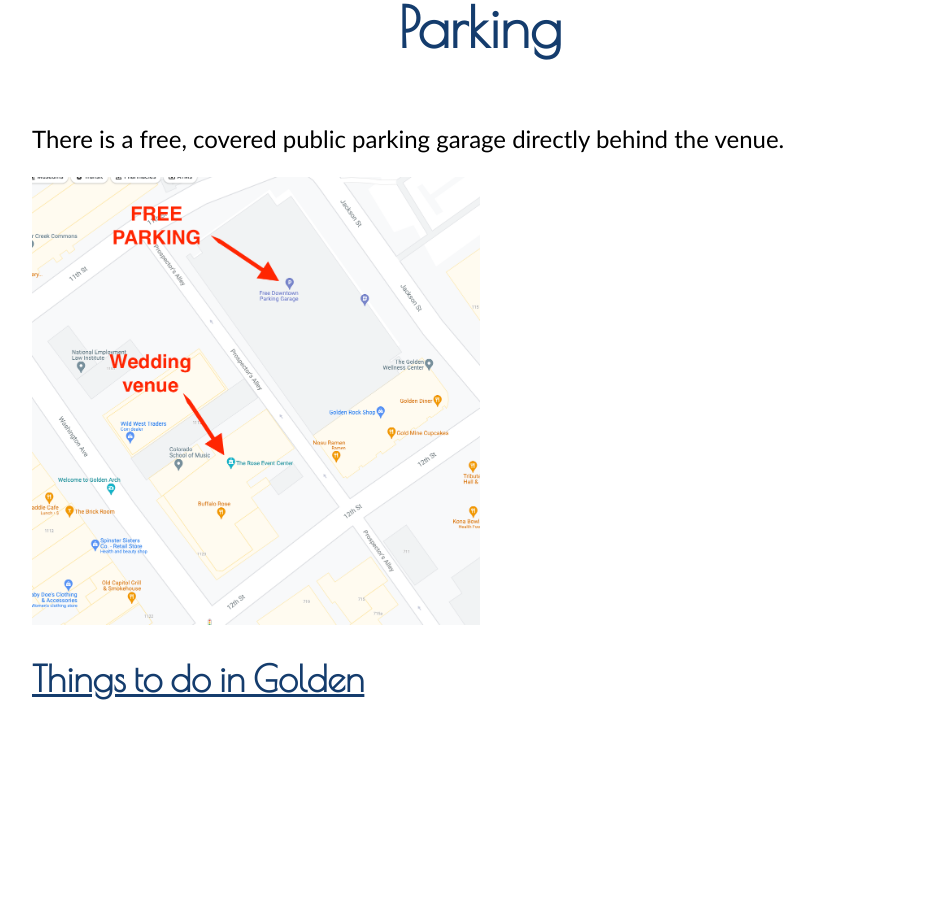
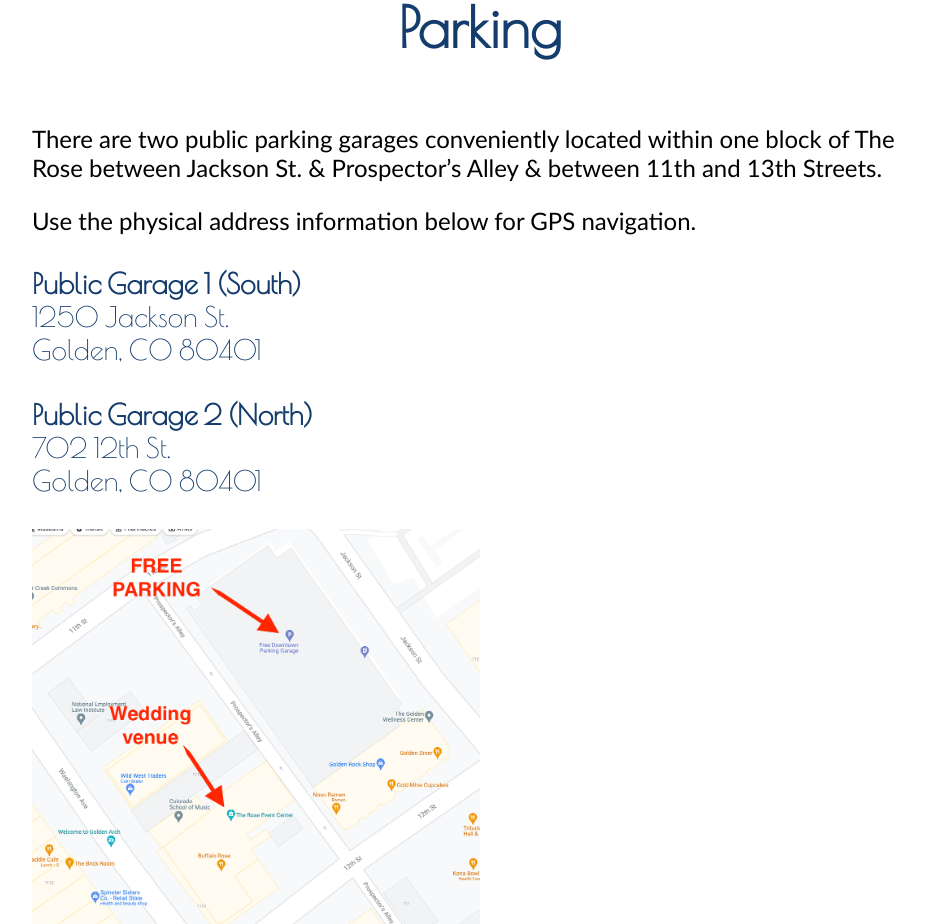
Before and after one commit to mattsteele/mjs, a Vue app: page /Venue in a window 1280 px wide. Shown: the part 880-1804 px from the top of the page, without its empty margins (160-1085 px from the left). Before the commit the page ends 1609 px from the top, so only its background shows below. Built offline with nearby package versions, Linux system fonts and the light colour scheme.

Commit message:
Add parking addresses

```diff
--- a/src/views/Venue.vue
+++ b/src/views/Venue.vue
@@ -15,7 +15,21 @@
 
     <div class="parking-wrapper">
       <h1>Parking</h1>
-      <p>There is a free, covered public parking garage directly behind the venue.</p>
+      <p>There are two public parking garages conveniently located within one block of The Rose between Jackson St. & Prospector’s Alley & between 11th and 13th Streets.</p>
+
+      <p>Use the physical address information below for GPS navigation.</p>
+
+      <a class="address-wrapper" href="https://goo.gl/maps/B9S5m2wHuwYrUshT9">
+        <div class="address-one">Public Garage 1 (South)</div>
+        <div class="address-two">1250 Jackson St.</div>
+        <div class="address-three">Golden, CO 80401</div>
+      </a>
+
+      <a class="address-wrapper" href="https://goo.gl/maps/yd3rMAJJ9AS9dCDZ8">
+        <div class="address-one">Public Garage 2 (North)</div>
+        <div class="address-two">702 12th St.</div>
+        <div class="address-three">Golden, CO 80401</div>
+      </a>
       <img
         class="parking-image"
         src="@/assets/images/parking.png"
```
